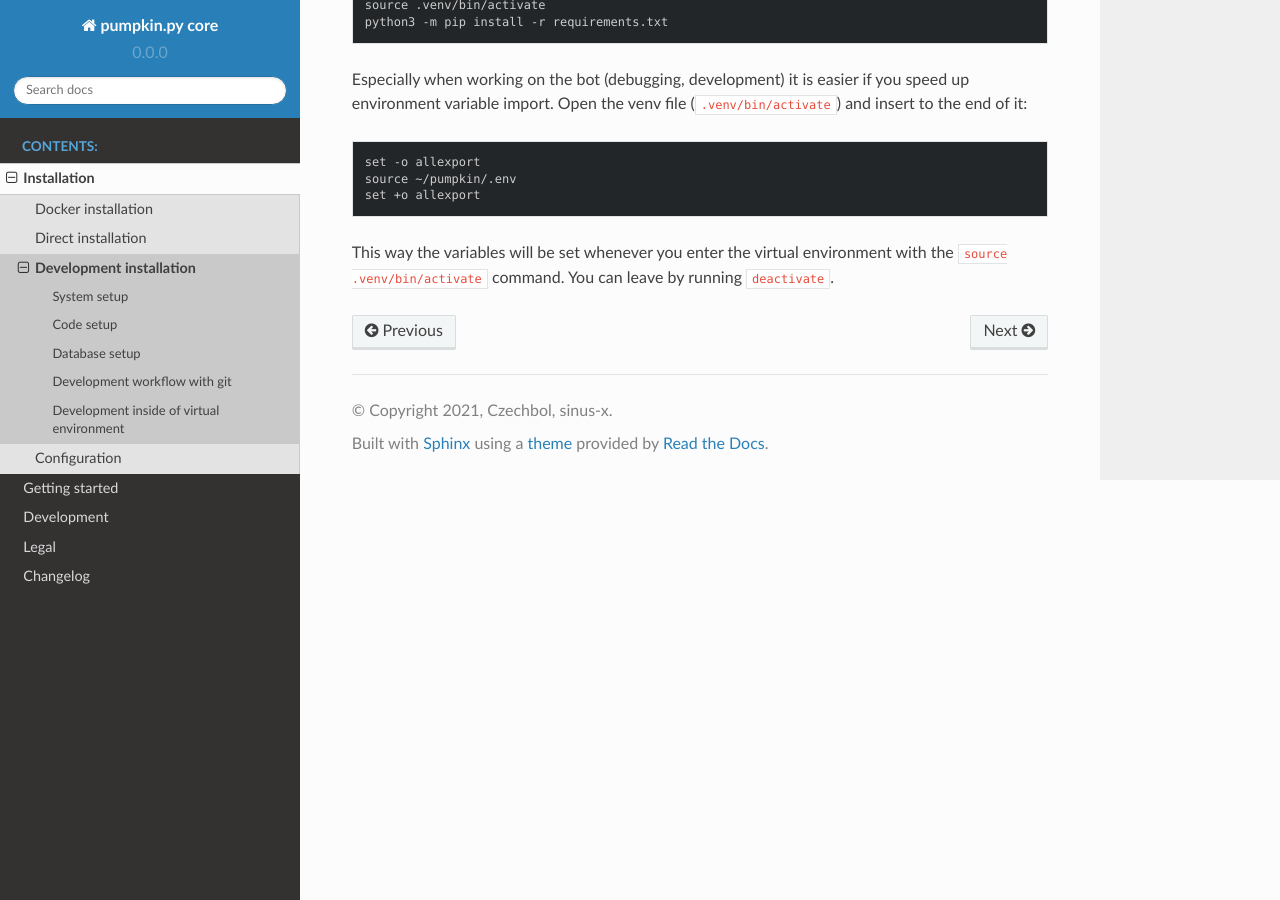
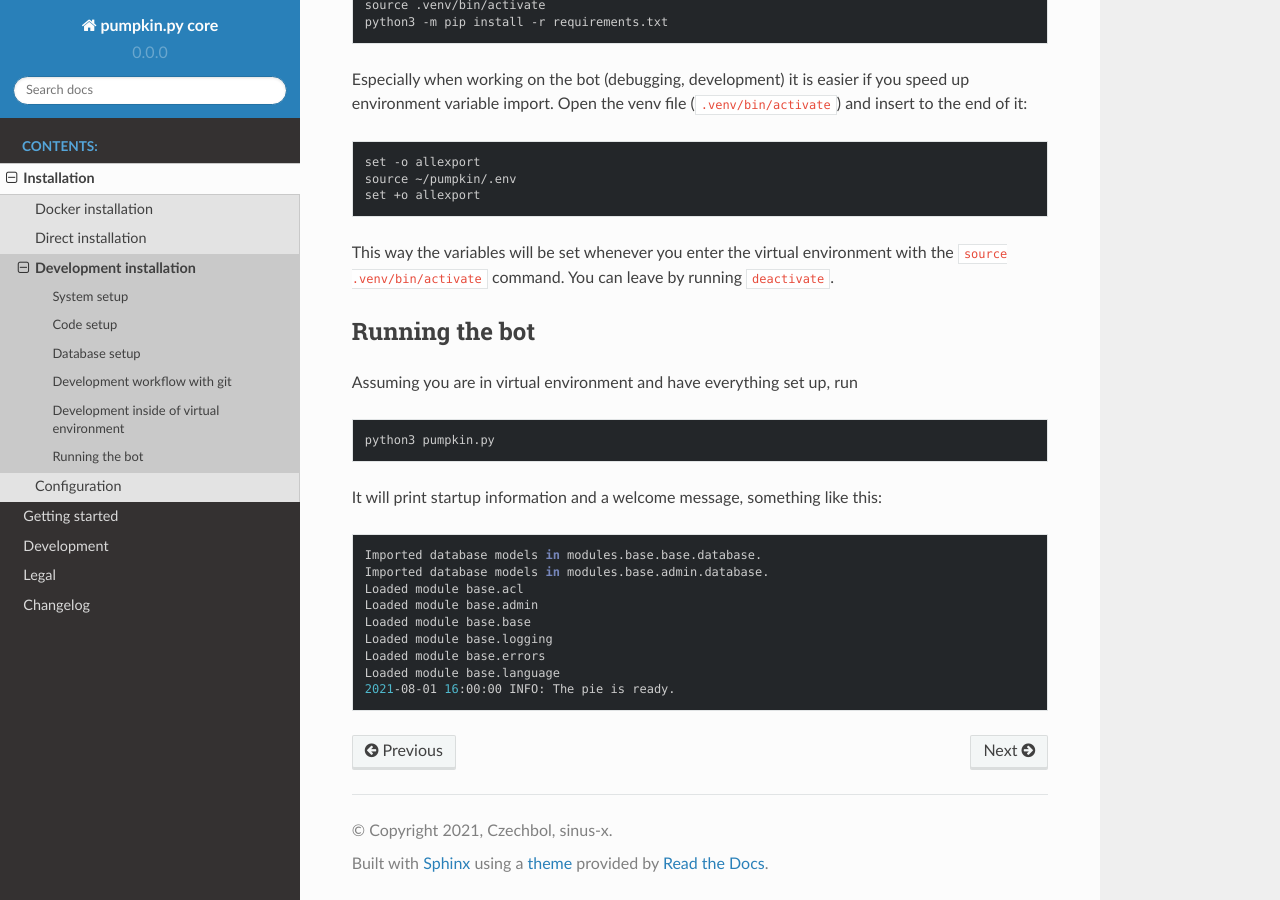
Before and after one commit to pumpkin-py/pumpkin-py, a Sphinx documentation site: the page built from docs/installation/03-development.rst, in a window 1280 px wide and 900 px high, scrolled down 2310 px. Built offline with Sphinx 7.4.7 and the Read the Docs theme 2.0.0, drawn with Linux system fonts in a browser that asks for light colours; pages that are not in the unit, such as notebooks, are missing from menus.

Commit message:
Docs: Include 'Running the bot' section in Installation/Development

```diff
--- a/docs/installation/03-development.rst
+++ b/docs/installation/03-development.rst
@@ -82,3 +82,26 @@ Development inside of virtual environment
 -----------------------------------------
 
 .. include:: _venv.rst
+
+Running the bot
+---------------
+
+Assuming you are in virtual environment and have everything set up, run
+
+.. code-block:: bash
+
+	python3 pumpkin.py
+
+It will print startup information and a welcome message, something like this:
+
+.. code-block:: bash
+
+	Imported database models in modules.base.base.database.
+	Imported database models in modules.base.admin.database.
+	Loaded module base.acl
+	Loaded module base.admin
+	Loaded module base.base
+	Loaded module base.logging
+	Loaded module base.errors
+	Loaded module base.language
+	2021-08-01 16:00:00 INFO: The pie is ready.
```
